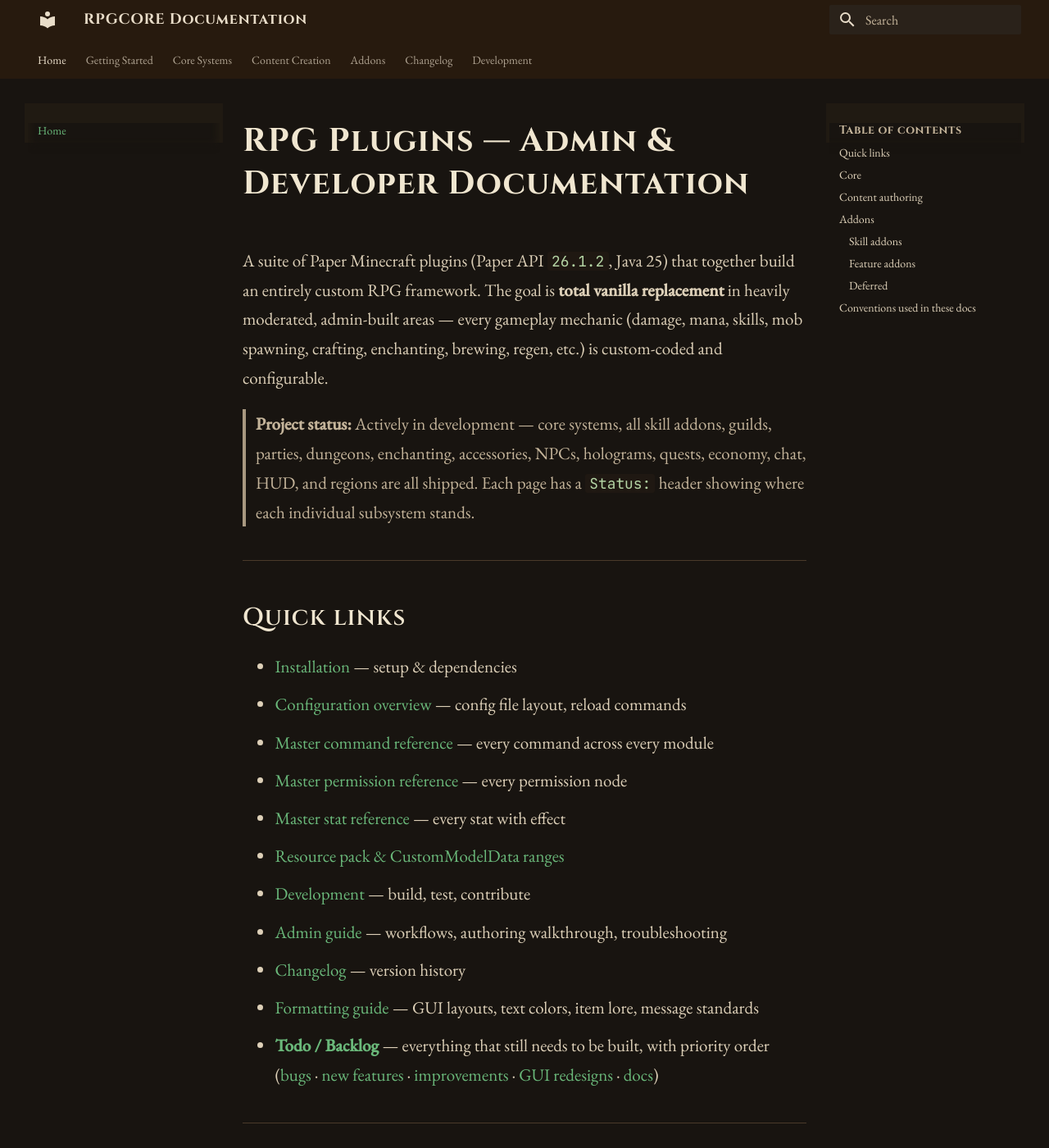
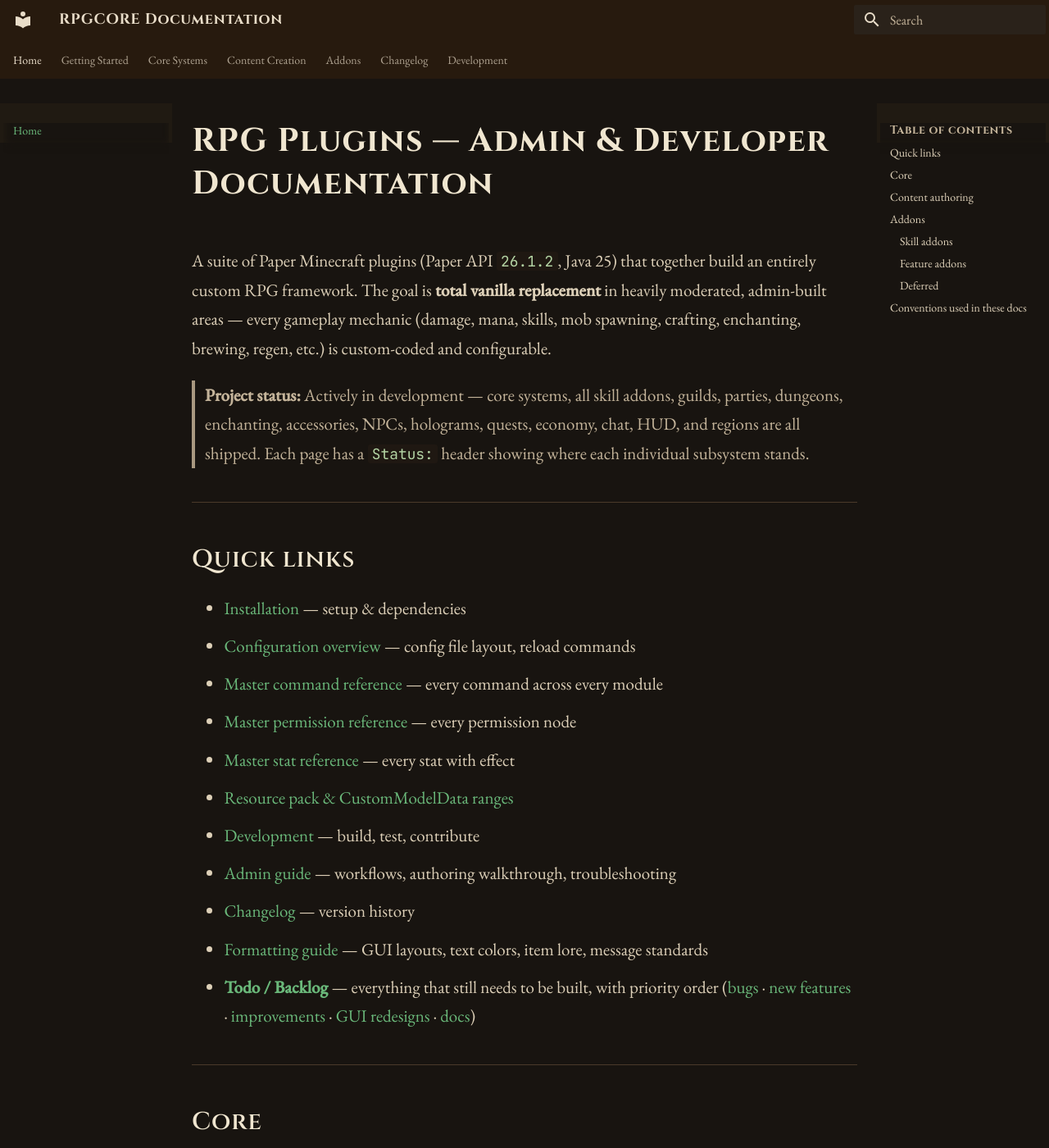
Before and after one commit to 255-Ping/RPGCORE, an MkDocs documentation site: the page built from docs/README.md, in a window 1280 px wide and 1400 px high. Shown: the whole window at 82% size. Built offline with MkDocs 1.6.1 and Material for MkDocs 9.7.7, drawn with Linux system fonts in a browser that asks for light colours.

Commit message:
docs: widen content area, trim sidebar widths
Co-Authored-By: Claude Sonnet 4.6 <noreply@anthropic.com>

```diff
--- a/docs/assets/extra.css
+++ b/docs/assets/extra.css
@@ -154,3 +154,16 @@
 .md-search__input {
   color: #ddd0b8;
 }
+
+/* ── Layout — wider content, narrower sidebars ────────────────────────── */
+.md-grid {
+  max-width: 90rem;
+}
+
+.md-sidebar {
+  width: 10.5rem;
+}
+
+.md-content {
+  max-width: none;
+}
```
